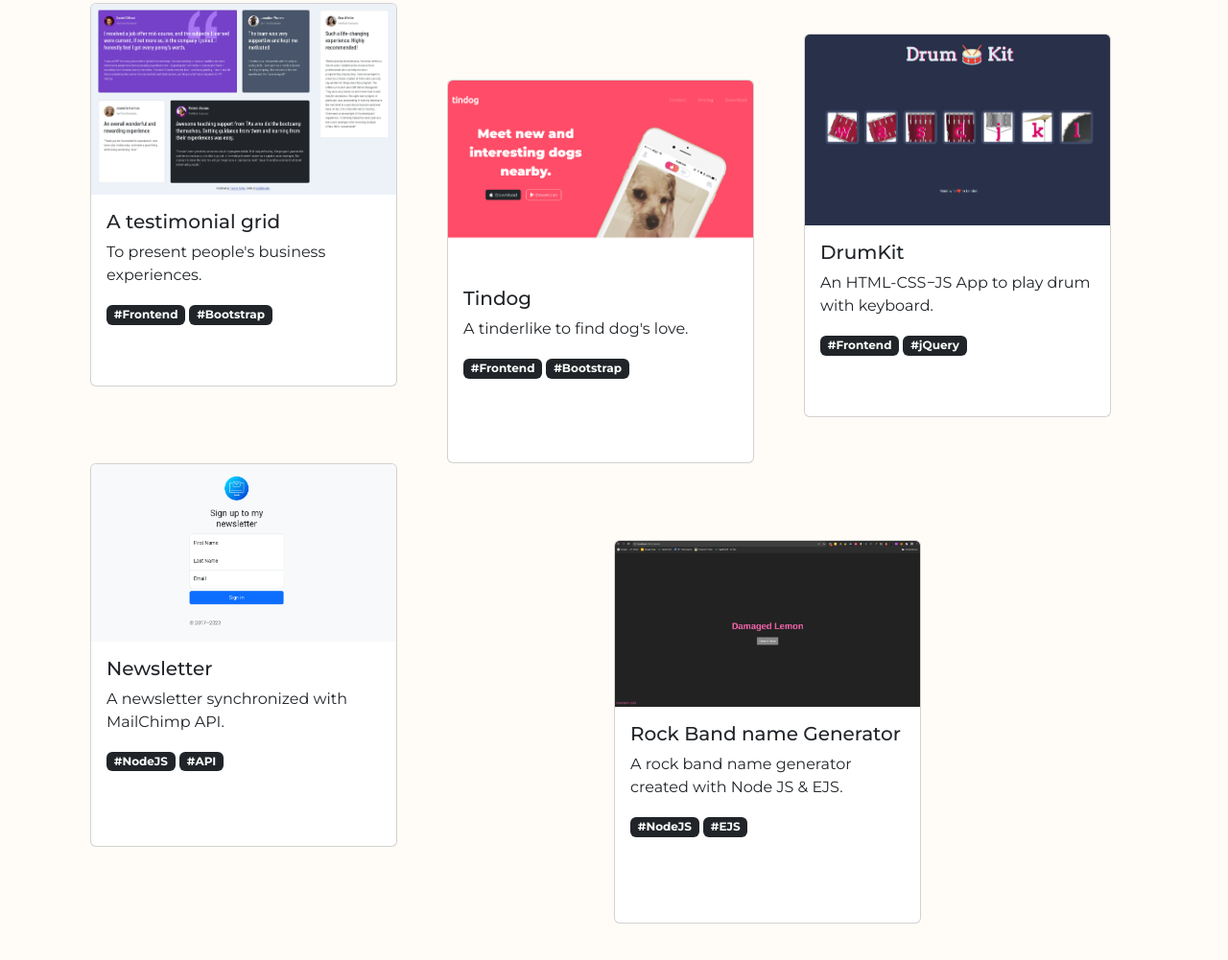
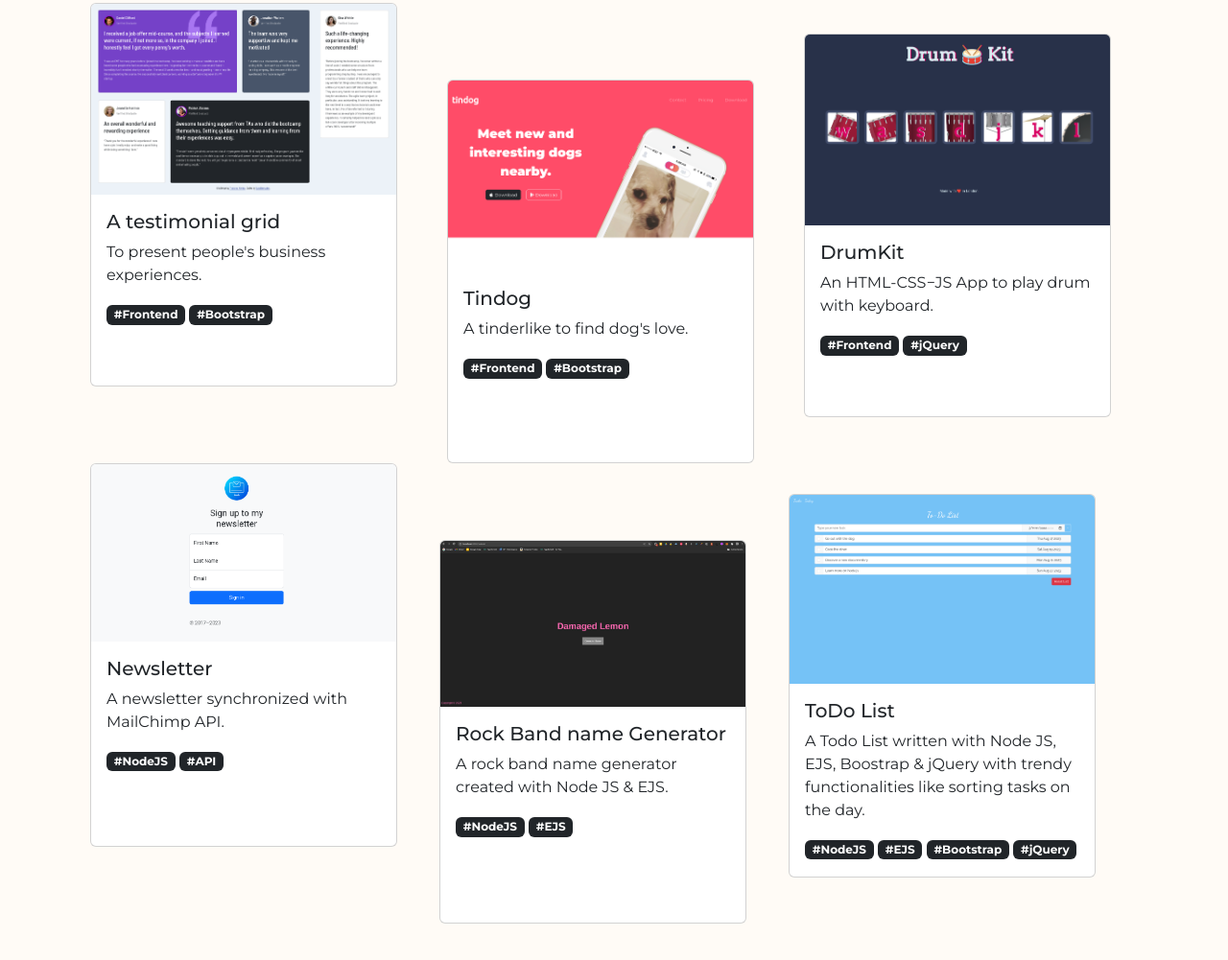
Before and after one commit to sambarnades/cv, a plain HTML site: page index.html in a window 1280 px wide. Shown: the part 985-1986 px from the top of the page at 96% size. Drawn offline with nearby package versions, Linux system fonts and the light colour scheme.

Commit message:
Add Todo List project.

```diff
--- a/index.html
+++ b/index.html
@@ -126,6 +126,19 @@
                         </div>
                     </div>
                 </div>
+                <div class="col">
+                    <div class="card card-3 project-square">
+                        <img class="card-img-top" src="public/images/todo-list.png" alt="todo-list">
+                        <div class="card-body">
+                            <h5 class="card-title">ToDo List</h5>
+                            <p class="card-text">A Todo List written with Node JS, EJS, Boostrap & jQuery with trendy functionalities like sorting tasks on the day.</p>
+                            <span class="badge text-bg-dark">#NodeJS</span>
+                            <span class="badge text-bg-dark">#EJS</span>
+                            <span class="badge text-bg-dark">#Bootstrap</span>
+                            <span class="badge text-bg-dark">#jQuery</span>
+                        </div>
+                    </div>
+                </div>
             </div>
         </div>
     </div>
```
Also changed, not shown: public/images/todo-list.png (added).
